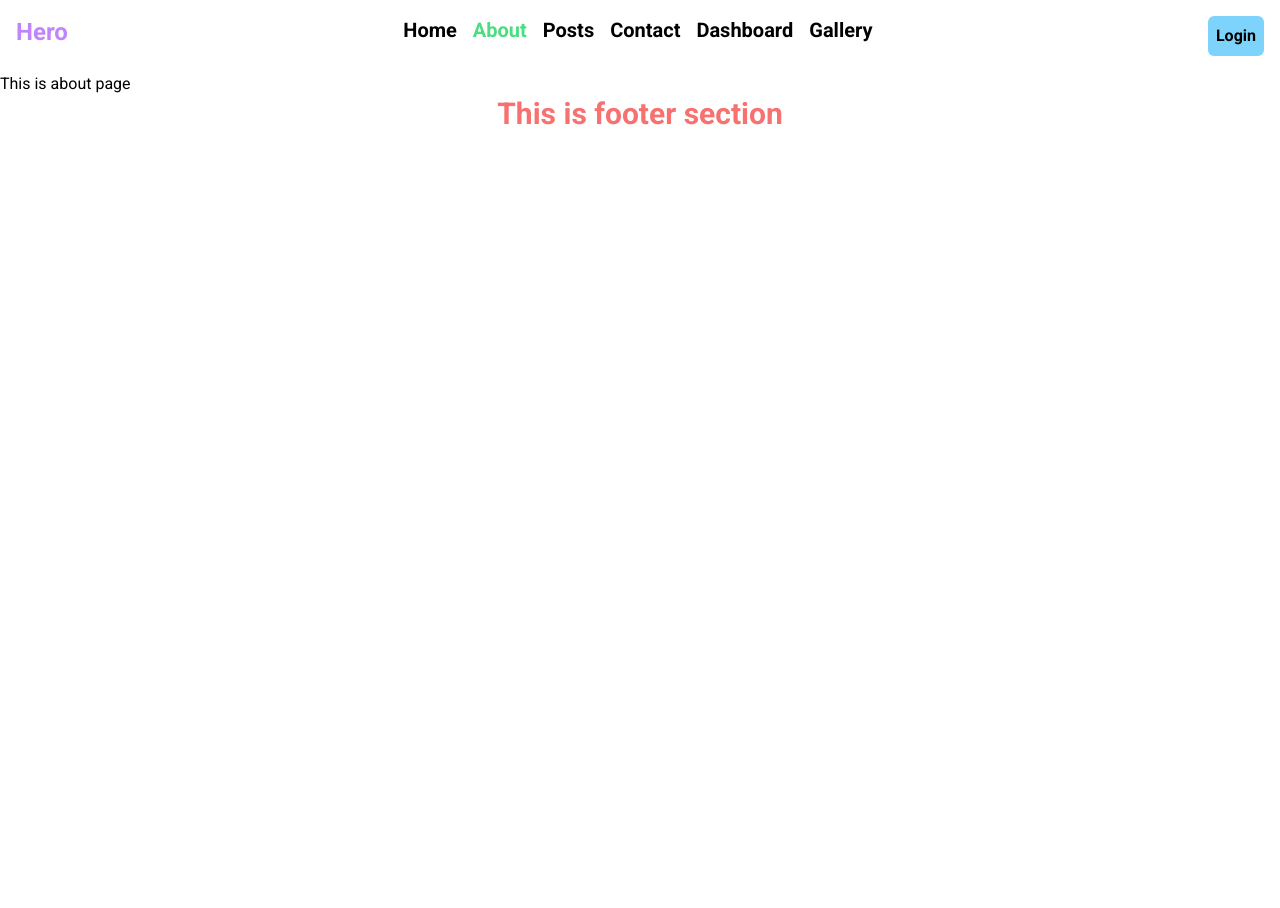
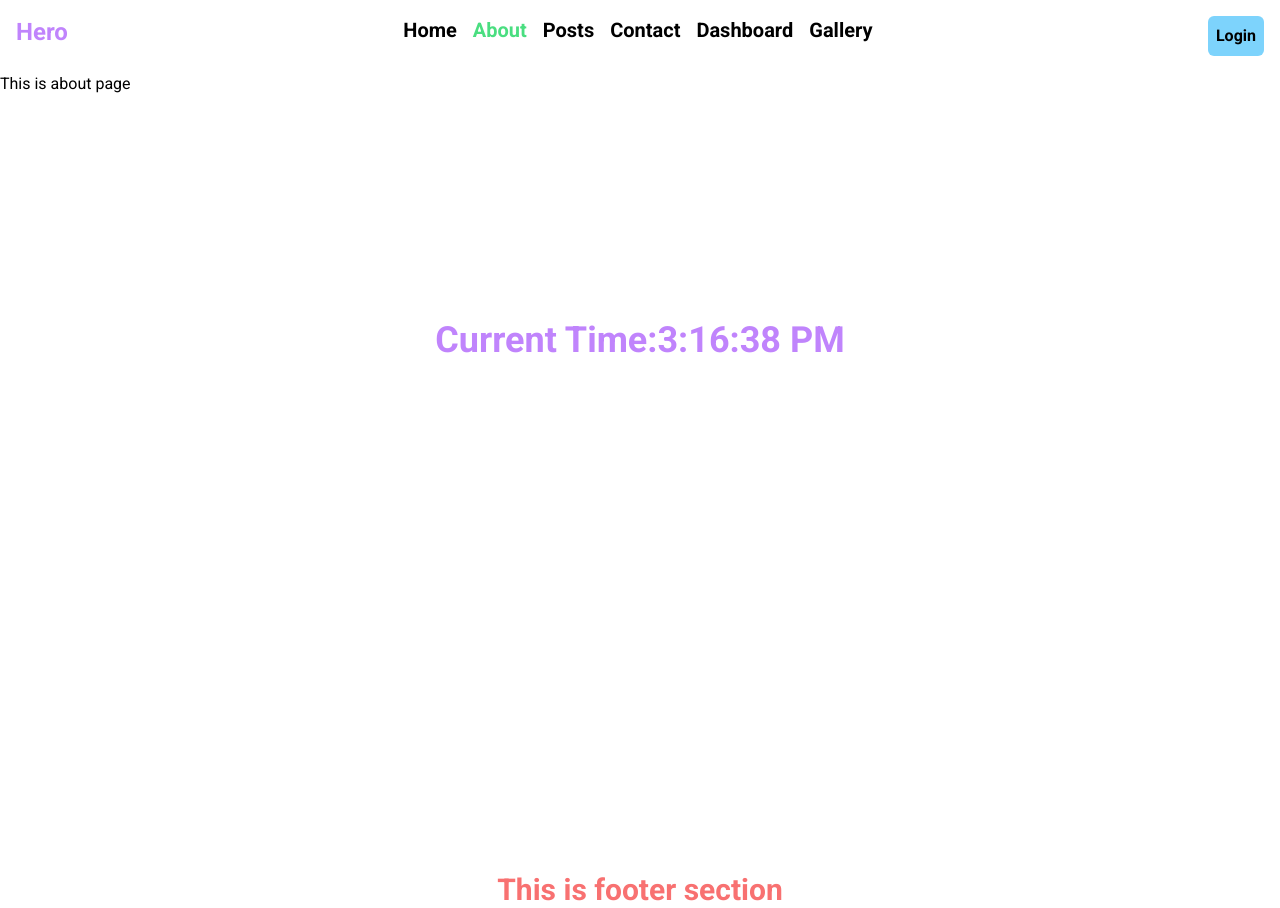
Before and after one commit to Nazrul144/next-js-data-fetching, a Next.js app: page /about in a window 1280 px wide. Before the commit the page ends 800 px from the top, so only its background shows below. Built offline with nearby package versions, Linux system fonts and the light colour scheme.

Commit message:
Caching and Revalidating Implemented

```diff
--- a/src/app/about/page.jsx
+++ b/src/app/about/page.jsx
@@ -6,10 +6,19 @@ export const metadata = {
     description: 'This is about page'
 }
 
-const AboutPage = () => {
+const getTime = async()=>{
+    const res = await fetch('http://localhost:3000/time',{next: {revalidate:5}}) //After 5 second the time will be updated by refreshing.
+    const data = await res.json()
+    return data.currentTime
+}
+
+
+const AboutPage = async() => {
+    const currentTime = getTime();
     return (
-        <div>
+        <div className='h-screen'>
             <h1>This is about page</h1>
+            <h1 className='font-bold text-4xl text-center mt-56 text-purple-400'>Current Time:{currentTime}</h1>
         </div>
     );
 }
--- a/src/app/page.js
+++ b/src/app/page.js
@@ -1,4 +1,4 @@
-import Image from "next/image";
+
 
 export default function Home() {
   return (
--- /dev/null
+++ b/src/app/time/route.js
@@ -0,0 +1,5 @@
+export async function GET(){
+    return Response.json({
+        currentTime: new Date().toLocaleTimeString()
+    })
+}
```
